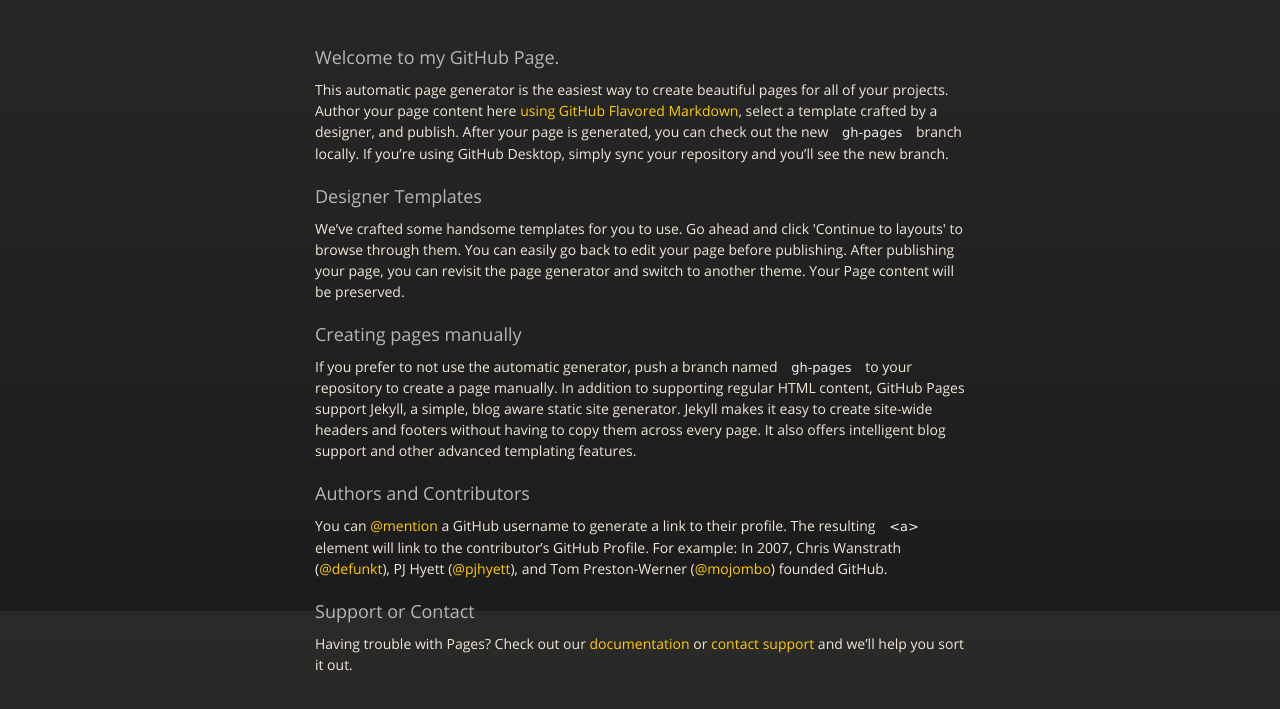
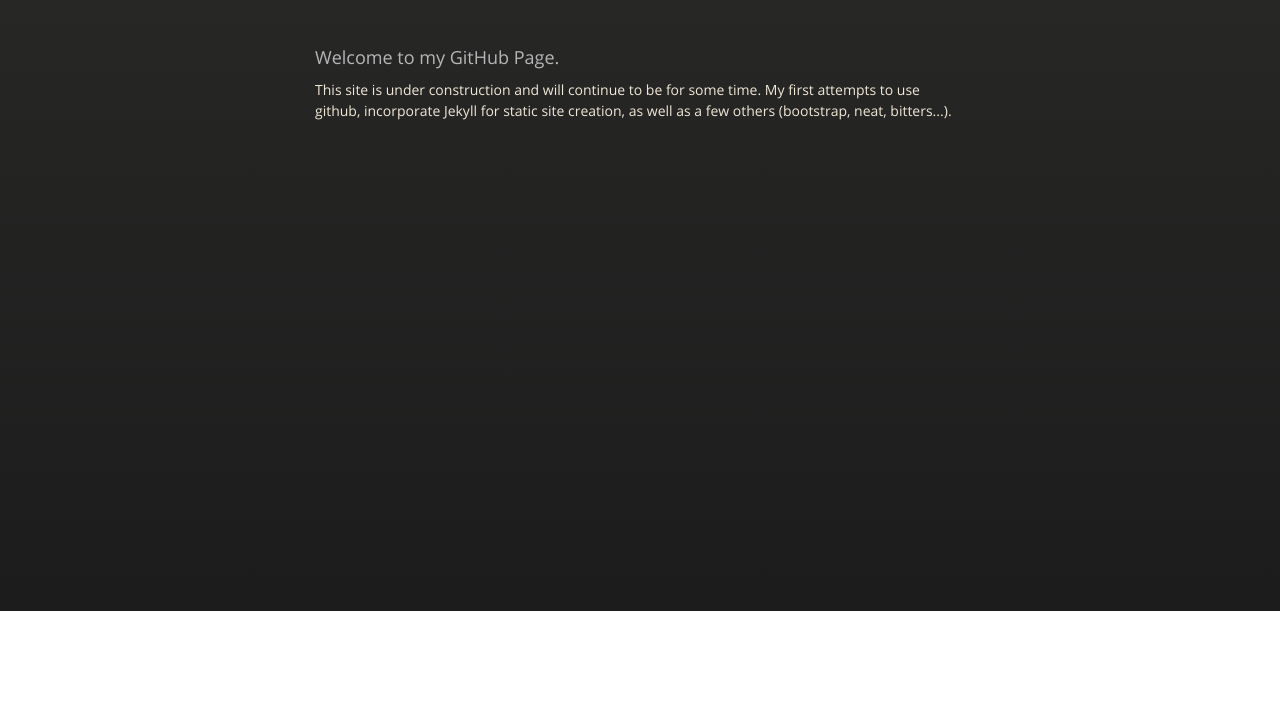
Before and after one commit to awilso36/awilso36.github.io, a plain HTML site: page index.html in a window 1280 px wide. Shown: the part 189-898 px from the top of the page. After the commit the page ends 800 px from the top, so only its background shows below. Drawn offline with nearby package versions, Linux system fonts and the light colour scheme.

Commit message:
Site under construction page

```diff
--- a/index.html
+++ b/index.html
@@ -38,27 +38,9 @@
         <h3>
 <a id="welcome-to-github-pages" class="anchor" href="#welcome-to-github-pages" aria-hidden="true"><span aria-hidden="true" class="octicon octicon-link"></span></a>Welcome to my GitHub Page.</h3>
 
-<p>This automatic page generator is the easiest way to create beautiful pages for all of your projects. Author your page content here <a href="https://guides.github.com/features/mastering-markdown/">using GitHub Flavored Markdown</a>, select a template crafted by a designer, and publish. After your page is generated, you can check out the new <code>gh-pages</code> branch locally. If you’re using GitHub Desktop, simply sync your repository and you’ll see the new branch.</p>
+<p>This site is under construction and will continue to be for some time. My first attempts to use github, incorporate Jekyll for static site creation, as well as a few others (bootstrap, neat, bitters...). </p>
 
-<h3>
-<a id="designer-templates" class="anchor" href="#designer-templates" aria-hidden="true"><span aria-hidden="true" class="octicon octicon-link"></span></a>Designer Templates</h3>
 
-<p>We’ve crafted some handsome templates for you to use. Go ahead and click 'Continue to layouts' to browse through them. You can easily go back to edit your page before publishing. After publishing your page, you can revisit the page generator and switch to another theme. Your Page content will be preserved.</p>
-
-<h3>
-<a id="creating-pages-manually" class="anchor" href="#creating-pages-manually" aria-hidden="true"><span aria-hidden="true" class="octicon octicon-link"></span></a>Creating pages manually</h3>
-
-<p>If you prefer to not use the automatic generator, push a branch named <code>gh-pages</code> to your repository to create a page manually. In addition to supporting regular HTML content, GitHub Pages support Jekyll, a simple, blog aware static site generator. Jekyll makes it easy to create site-wide headers and footers without having to copy them across every page. It also offers intelligent blog support and other advanced templating features.</p>
-
-<h3>
-<a id="authors-and-contributors" class="anchor" href="#authors-and-contributors" aria-hidden="true"><span aria-hidden="true" class="octicon octicon-link"></span></a>Authors and Contributors</h3>
-
-<p>You can <a href="https://help.github.com/articles/basic-writing-and-formatting-syntax/#mentioning-users-and-teams" class="user-mention">@mention</a> a GitHub username to generate a link to their profile. The resulting <code>&lt;a&gt;</code> element will link to the contributor’s GitHub Profile. For example: In 2007, Chris Wanstrath (<a href="https://github.com/defunkt" class="user-mention">@defunkt</a>), PJ Hyett (<a href="https://github.com/pjhyett" class="user-mention">@pjhyett</a>), and Tom Preston-Werner (<a href="https://github.com/mojombo" class="user-mention">@mojombo</a>) founded GitHub.</p>
-
-<h3>
-<a id="support-or-contact" class="anchor" href="#support-or-contact" aria-hidden="true"><span aria-hidden="true" class="octicon octicon-link"></span></a>Support or Contact</h3>
-
-<p>Having trouble with Pages? Check out our <a href="https://help.github.com/pages">documentation</a> or <a href="https://github.com/contact">contact support</a> and we’ll help you sort it out.</p>
       </section>
 
     </div>
```
